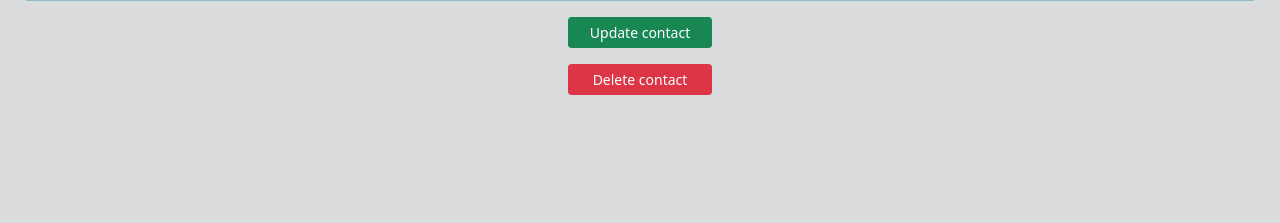
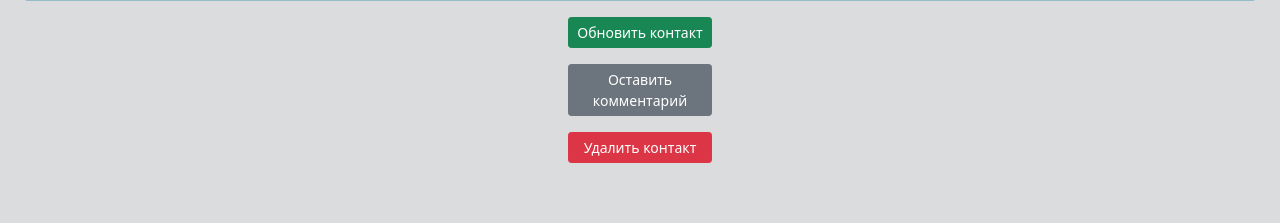
Before and after one commit to ArtMot99/AdressBook, a Django app: template address/templates/address/info_about_contact.html in a window 1280 px wide. Shown: the part 370-593 px from the top of the page. Run offline with Django 4.2, Linux system fonts and the light colour scheme; the template is opened without the code that fills it, so the values that code supplies are empty; the visitor is signed in with stand-in values (Sample User, id 1); some libraries are stand-ins or nearby versions.

Commit message:
добавлена ссылка на роут с созданием комментария

```diff
--- a/address/templates/address/info_about_contact.html
+++ b/address/templates/address/info_about_contact.html
@@ -27,12 +27,17 @@
     </div>
 {% if user.is_authenticated %}
     <div class="text-center">
-        <a class="btn mb-3 btn-success btn-sm" role="button" style="width: 9rem" href="{% url 'update' slug=contact.slug %}">Update contact</a>
+        <a class="btn mb-3 btn-success btn-sm" role="button" style="width: 9rem" href="{% url 'update' slug=contact.slug %}">Обновить контакт</a>
     </div>
 
     <div class="text-center">
-        <a class="btn mb-3 btn-danger btn-sm" role="button" style="width: 9rem" href="{% url 'delete' slug=contact.slug %}">Delete contact</a>
+        <a class="btn mb-3 btn-secondary btn-sm" role="button" style="width: 9rem" href="{% url 'create_comment' slug=contact.slug %}">Оставить комментарий</a>
     </div>
+
+    <div class="text-center">
+        <a class="btn mb-3 btn-danger btn-sm" role="button" style="width: 9rem" href="{% url 'delete' slug=contact.slug %}">Удалить контакт</a>
+    </div>
+
 {% endif %}
 {#    Коментарии   #}
 {% for comment in object_list %}
```
